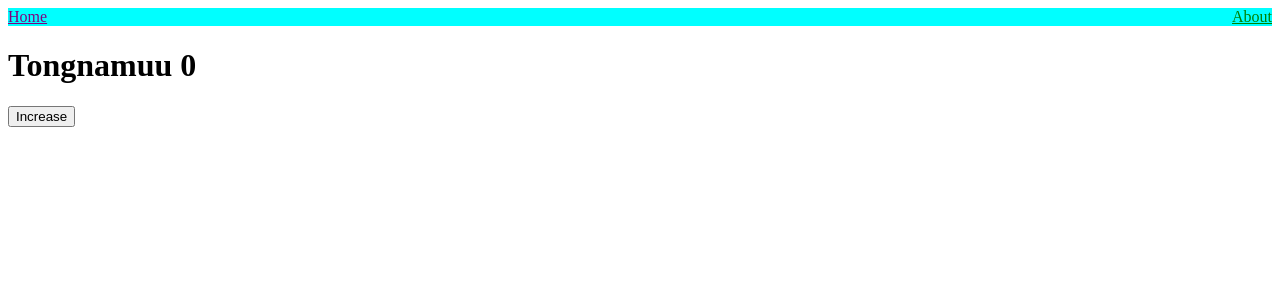
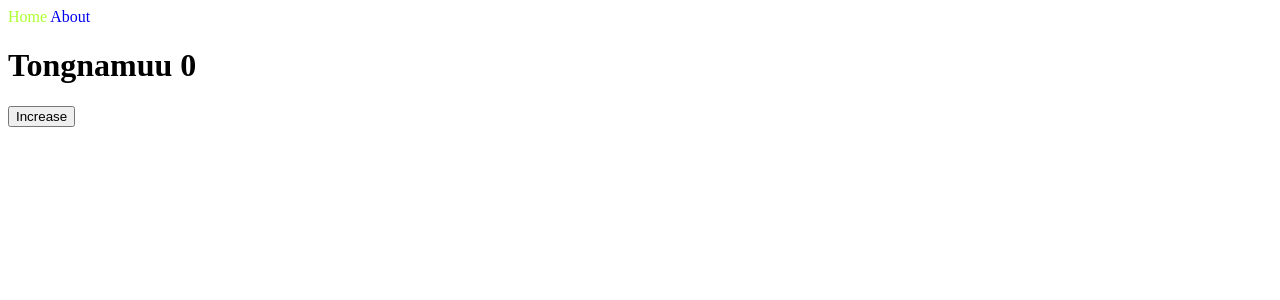
Before and after one commit to tongnamuu/nextjs-tongnamuu, a Next.js app: page / in a window 1280 px wide. Shown: the top 300 px of the page. Built offline with nearby package versions, Linux system fonts and the light colour scheme.

Commit message:
test css modules with class name

```diff
--- a/components/NavBar.js
+++ b/components/NavBar.js
@@ -5,12 +5,17 @@ import styles from "./NavBar.module.css"
 export default function NavBar() {
     const router = useRouter()
 
-    return <nav className={styles.nav}>
+    return <nav>
         <Link href="/">
-            <a style={{ color: router.pathname === "/" ? "purple": "green" }}>Home</a>
+            <a className={
+                `${styles.link} ${router.pathname === "/" ? styles.active : ""}`
+            }>Home</a>
         </Link>
         <Link href="/about">
-            <a style={{ color: router.pathname === "/about" ? "purple" : "green" }}> About</a>
+            <a className={[
+                styles.link,
+                router.pathname === "/about" ? styles.active : "",
+            ].join(" ")}> About</a>
         </Link>
-    </nav>
+    </nav >
 }
--- a/components/NavBar.module.css
+++ b/components/NavBar.module.css
@@ -1,5 +1,7 @@
-.nav {
-   display: flex;
-   justify-content: space-between;
-   background-color: aqua;
+.active {
+    color: greenyellow;
 }
+
+.link {
+    text-decoration: none;
+}
```
